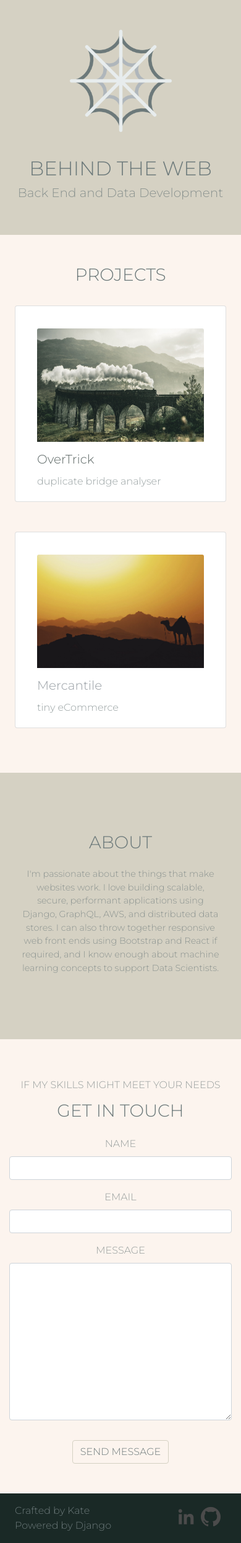
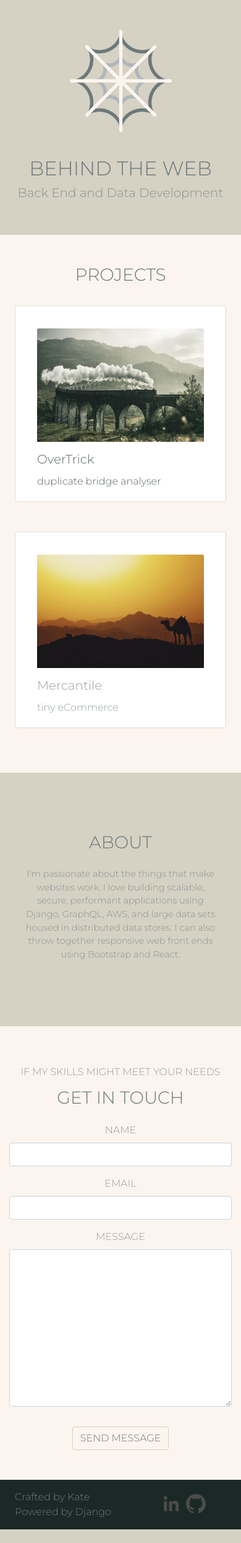
Before and after one commit to katemakescode/behind-the-web, a Django app: template tinypage/home/templates/home/index.html in a window 390 px wide. Shown: the part 72-2562 px from the top of the page at 62% size. After the commit the page ends 2540 px from the top, so only its background shows below. Run offline with Django 3.2, Linux system fonts and the light colour scheme; the template is opened without the code that fills it: values that come from a table or form of the project are taken from there, others are empty; parts of the project's set-up code (start-up, migrations or seed data) failed here and were passed over; some libraries are stand-ins or nearby versions.

Commit message:
Add responsive stacking to footer Make bullet disappear on mobile Warm up logo and soften favicon colours

```diff
--- a/tinypage/home/templates/home/index.html
+++ b/tinypage/home/templates/home/index.html
@@ -41,8 +41,8 @@
             <div class="row d-flex py-4 justify-content-center">
                 <div class="col-6 col-lg-12 d-flex justify-content-center">
                     <img class="img-fluid"
-                         alt="Cobweb by prettycons on Flaticon"
-                         src="{% static 'tinypage/img/cobweb.png' %}">
+                         alt="Cobweb by prettycons on www.flaticon.com"
+                         src="{% static 'tinypage/img/cobweb-warm.png' %}">
                 </div>
 
             </div>
@@ -62,17 +62,17 @@
             </div>
             <div class="row d-flex justify-content-center">
                 <div class="card col-md-3 mx-4 mx-md-5 my-4 pt-3">
+                    <a href="{{ overtrick_url }}">
                         <div class="card-body">
                             <img class="card-img-top"
                                  alt="Photo of bridge by Roland Lösslein on Unsplash"
                                  src="{% static 'tinypage/img/roland-losslein-DmDYX_ltI48-crop.jpg' %}">
                             <h5 class="card-title pt-3">
-                            <a href="{{ overtrick_url }}">
                                 OverTrick
-                            </a>
                             </h5>
                             <p class="card-text">duplicate bridge analyser</p>
                         </div>
+                    </a>
                 </div>
                 <div class="card col-md-3 mx-4 mx-md-5 my-4 pt-3">
                     <div class="card-body">
@@ -94,10 +94,10 @@
                 <h5 class="text mt-4 px-1">
                     I'm passionate about the things that make websites work.
                     I love building scalable, secure, performant applications
-                    using Django, GraphQL, AWS, and distributed data stores.
-                    I can also throw together responsive web front ends using
-                    Bootstrap and React if required, and I know enough about
-                    machine learning concepts to support Data Scientists.
+                    using Django, GraphQL, AWS, and large data sets housed in
+                    distributed data stores. I can also throw together
+                    responsive
+                    web front ends using Bootstrap and React.
                 </h5>
             </div>
         </div>
@@ -127,7 +127,7 @@
                                href="https://www.linkedin.com/in/katemckenzie/">
                             </a>
                         </div>
-                        <div>
+                        <div class="pr-4">
                             <a class="icon-github social-button borderless"
                                href="https://github.com/katemakescode/tinypage">
                             </a>
```
Also changed, not shown: README.md, tinypage/static/tinypage/icons/favicon-16x16.png, tinypage/static/tinypage/icons/favicon-32x32.png, tinypage/static/tinypage/icons/favicon.ico, tinypage/static/tinypage/icons/favicon.svg, tinypage/static/tinypage/img/cobweb-warm.png (added). Lines whose indentation alone changed are shown as unchanged.
